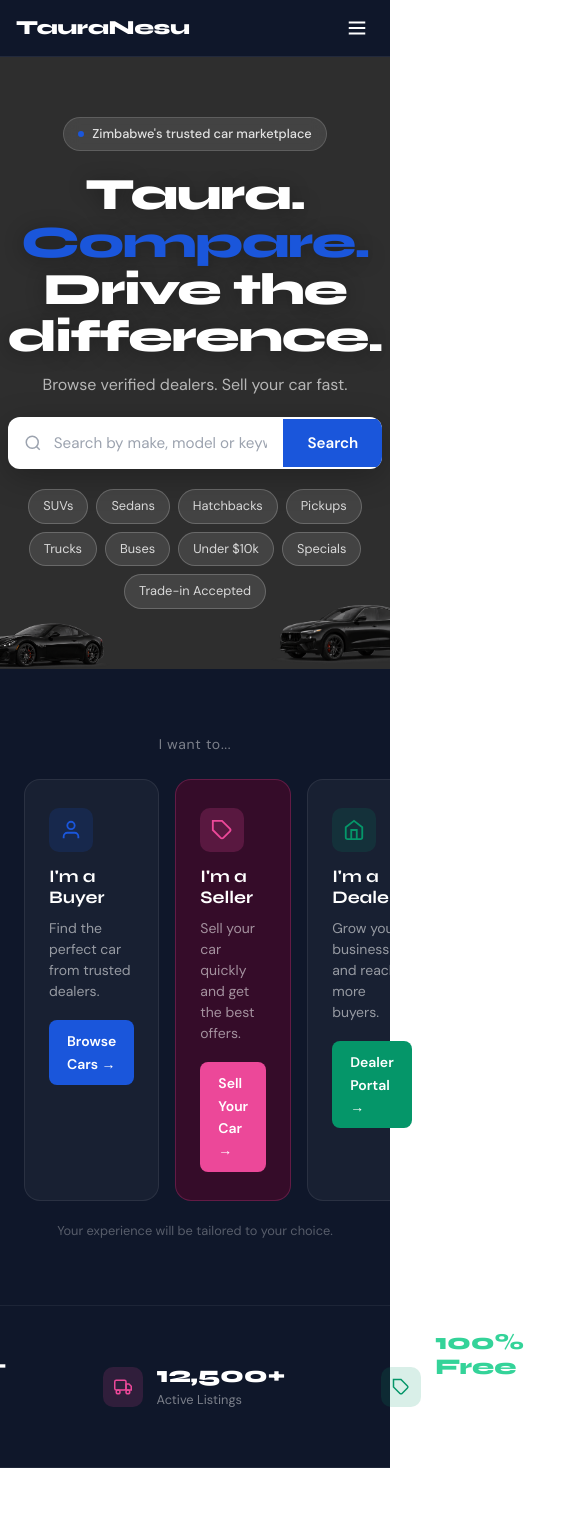
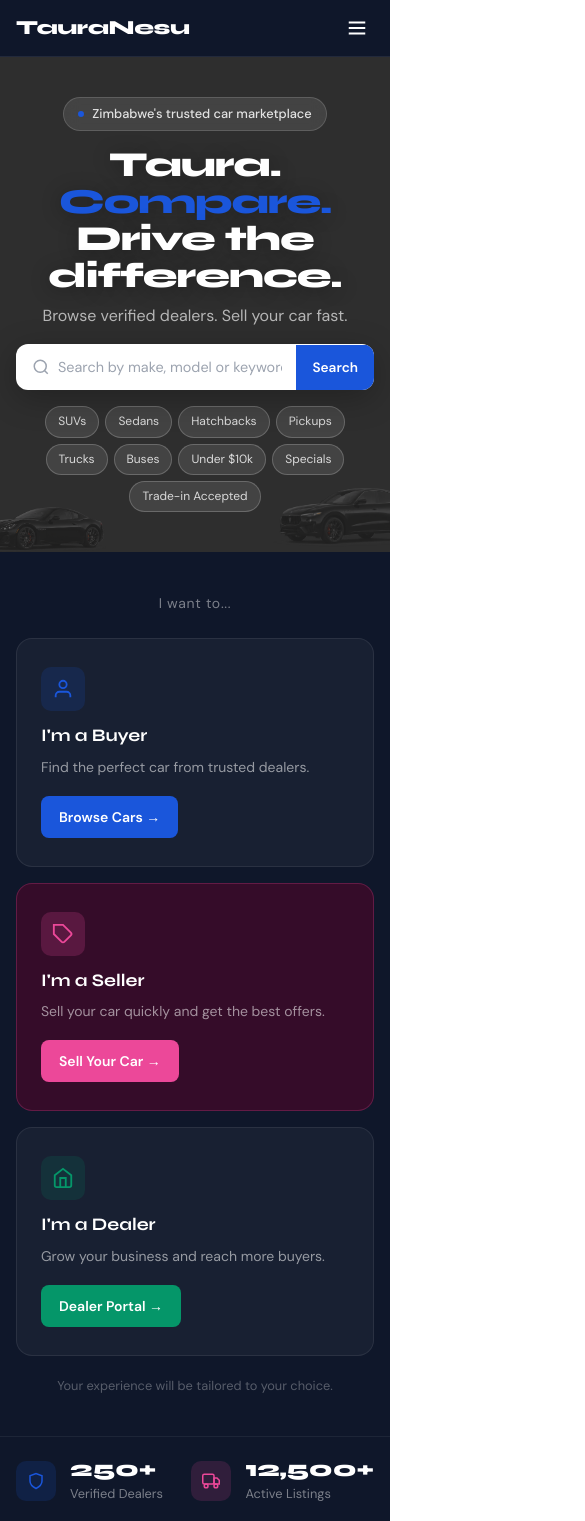
Before and after one commit to Mrpayforshi/TauraNesuMarketplace, a Next.js app: page / in a window 390 px wide. Shown: the top 1521 px of the page, 585 px wide, since content can reach past the window. Built offline with nearby package versions, Linux system fonts and the light colour scheme; no server answers; the database is empty.

Commit message:
Implement responsive styles for mobile and tablet
Added responsive styles for various components including container, grids, and footer for different screen sizes.

```diff
--- a/src/app/home.module.css
+++ b/src/app/home.module.css
@@ -789,3 +789,88 @@
   border-radius: 4px;
   letter-spacing: 0.02em;
 }
+
+/* ============================================================
+   RESPONSIVE — added
+   ============================================================ */
+
+@media (max-width: 1024px) {
+  .container { padding: 0 20px; }
+
+  .intentGrid { grid-template-columns: repeat(2, 1fr); }
+  .intentCardFeatured { grid-column: span 2; }
+
+  .budgetGrid { grid-template-columns: repeat(3, 1fr); }
+  .listingsGrid { grid-template-columns: repeat(3, 1fr); }
+  .bodyTypeGrid { grid-template-columns: repeat(3, 1fr); }
+
+  .sellBanner {
+    grid-template-columns: 1fr;
+    padding: 36px;
+  }
+  .sellCarWrap { display: none; }
+  .sellSteps { flex-wrap: wrap; justify-content: flex-start; gap: 20px; }
+
+  .footerGrid {
+    grid-template-columns: repeat(2, 1fr);
+    gap: 32px;
+  }
+  .footerBrand { grid-column: 1 / -1; }
+}
+
+@media (max-width: 640px) {
+  .container { padding: 0 16px; }
+
+  /* Hero */
+  .hero { min-height: 0; }
+  .heroCarLeft, .heroCarRight {
+    height: 45%;
+    opacity: 0.35;
+  }
+  .heroContent { padding: 40px 16px; gap: 16px; }
+  .heroHeadline { font-size: clamp(2.1rem, 9vw, 2.8rem); }
+  .heroSearch { max-width: 100%; }
+  .heroSearchInput { padding: 14px 14px 14px 42px; font-size: 0.9rem; }
+  .heroSearchBtn { padding: 14px 16px; font-size: 0.85rem; }
+  .heroPills { gap: 6px; }
+  .heroPill { font-size: 0.75rem; padding: 5px 12px; }
+
+  /* I want to */
+  .intentSection { padding: 40px 0; }
+  .intentGrid { grid-template-columns: 1fr; }
+  .intentCardFeatured { grid-column: span 1; }
+
+  /* Stats bar */
+  .statsBar {
+    flex-wrap: wrap;
+    justify-content: flex-start;
+    gap: 16px 0;
+    padding: 20px 16px;
+  }
+  .statItem { padding: 0; flex: 1 1 45%; }
+  .statDivider { display: none; }
+
+  /* Budget / listings / body type grids */
+  .budgetSection, .listingsSection, .bodyTypeSection { padding: 40px 0; }
+  .budgetGrid { grid-template-columns: repeat(2, 1fr); gap: 12px; }
+  .listingsGrid { grid-template-columns: repeat(2, 1fr); gap: 12px; }
+  .bodyTypeGrid { grid-template-columns: repeat(2, 1fr); gap: 12px; }
+
+  .sectionHeader { flex-direction: column; align-items: flex-start; gap: 8px; }
+
+  /* Sell CTA */
+  .sellSection { padding: 32px 0 48px; }
+  .sellBanner { padding: 28px 20px; border-radius: 16px; }
+  .sellTitle { font-size: 1.3rem; }
+  .sellSteps { flex-direction: column; gap: 16px; }
+  .sellArrow { display: none; }
+  .sellStep { max-width: none; flex-direction: row; text-align: left; gap: 12px; }
+  .sellStepCircle { flex-shrink: 0; }
+
+  /* Footer */
+  .footer { padding: 40px 0 0; }
+  .footerGrid { grid-template-columns: 1fr; gap: 28px; }
+  .footerBrand { grid-column: auto; }
+  .footerBottom { padding: 16px 0; }
+  .footerAdminLink { position: static; transform: none; margin-top: 8px; display: inline-flex; }
+}
```
